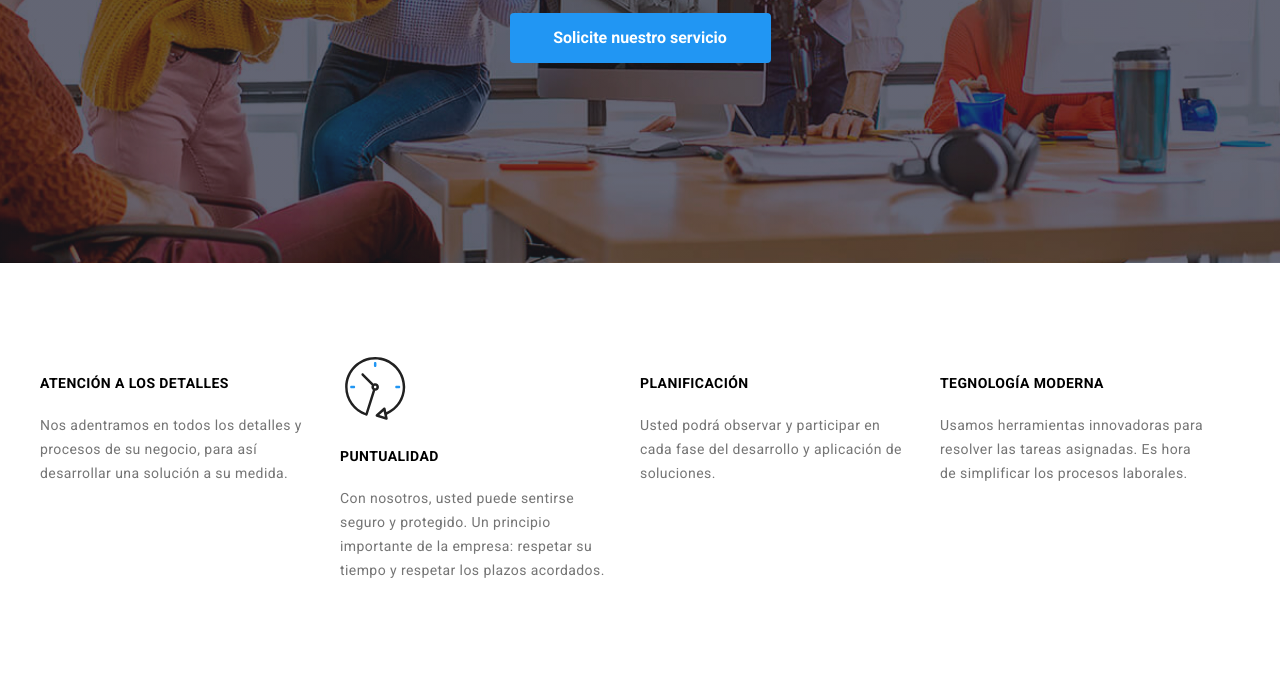
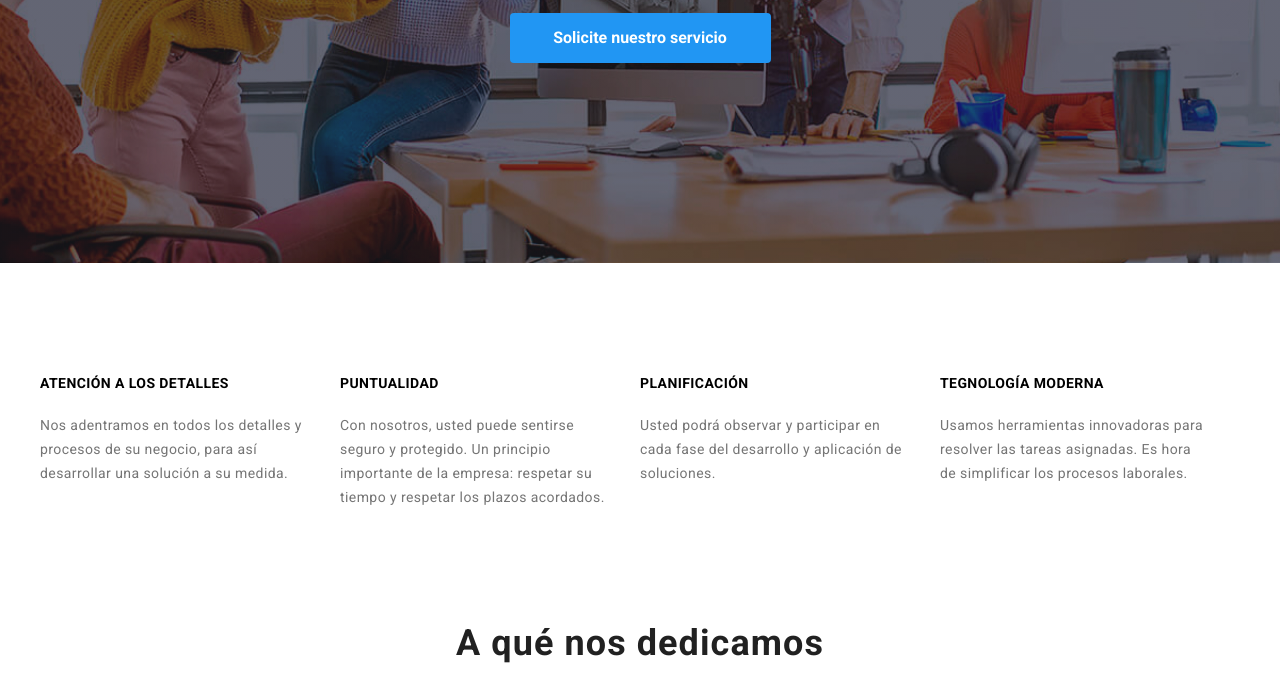
Before and after one commit to GlenJuarez/goit-markup-hw-04, a plain HTML site: page index.html in a window 1280 px wide. Shown: the part 417-1097 px from the top of the page. Drawn offline with nearby package versions, Linux system fonts and the light colour scheme.

Commit message:
actualizacion

```diff
--- a/index.html
+++ b/index.html
@@ -79,9 +79,7 @@
 
         <article>
 
-          <svg class="icon-clock" width="70" height="70">
-            <use  href="./images/icons.svg#icon-reloj"></use>
-          </svg>
+
           <h3>PUNTUALIDAD</h3>
           <h4>Con nosotros, usted puede sentirse seguro y protegido.
             Un principio importante de la empresa: respetar su tiempo y respetar los plazos acordados.</h4>
```
